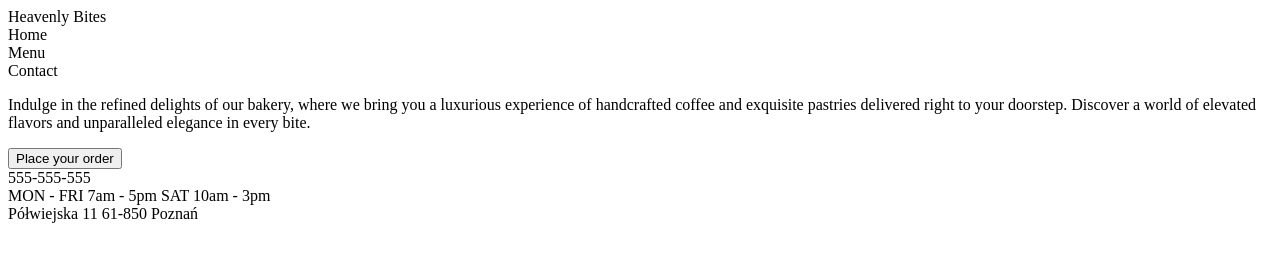
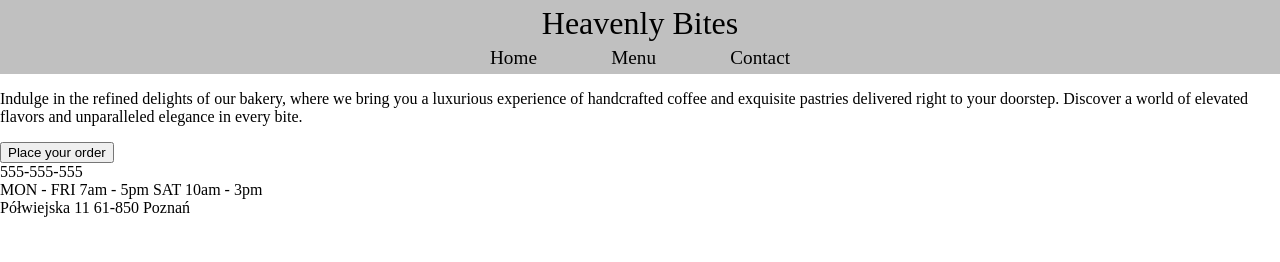
Before and after one commit to DzianisPilipuk/restaurant_page, a website built with webpack: page dist/index.html in a window 1280 px wide. Built offline with nearby package versions, Linux system fonts and the light colour scheme.

Commit message:
Add basic header style

```diff
--- a/dist/index.html
+++ b/dist/index.html
@@ -7,6 +7,7 @@
     <title>Restaurant Page</title>
 
     <script src="main.js" defer></script>
+    <link rel="stylesheet" href="style.css" />
   </head>
   <body>
     <div id="content"></div>
--- /dev/null
+++ b/dist/style.css
@@ -0,0 +1,35 @@
+:root {
+  --base-color: #c0c0c0;
+  --accent-color: #ffffff;
+}
+
+body {
+  margin: 0px;
+  cursor: default;
+}
+
+.header {
+  display: flex;
+  flex-direction: column;
+  justify-content: center;
+  align-items: center;
+  background-color: var(--base-color);
+  padding: 5px;
+}
+
+.logo {
+  font-size: 2rem;
+  font-weight: 1.3rem;
+  margin-bottom: 5px;
+}
+
+.header-buttons-wrapper {
+  width: 300px;
+  font-size: 1.2rem;
+  display: flex;
+  justify-content: space-between;
+}
+
+.header-button:hover {
+  color: var(--accent-color);
+}
```
